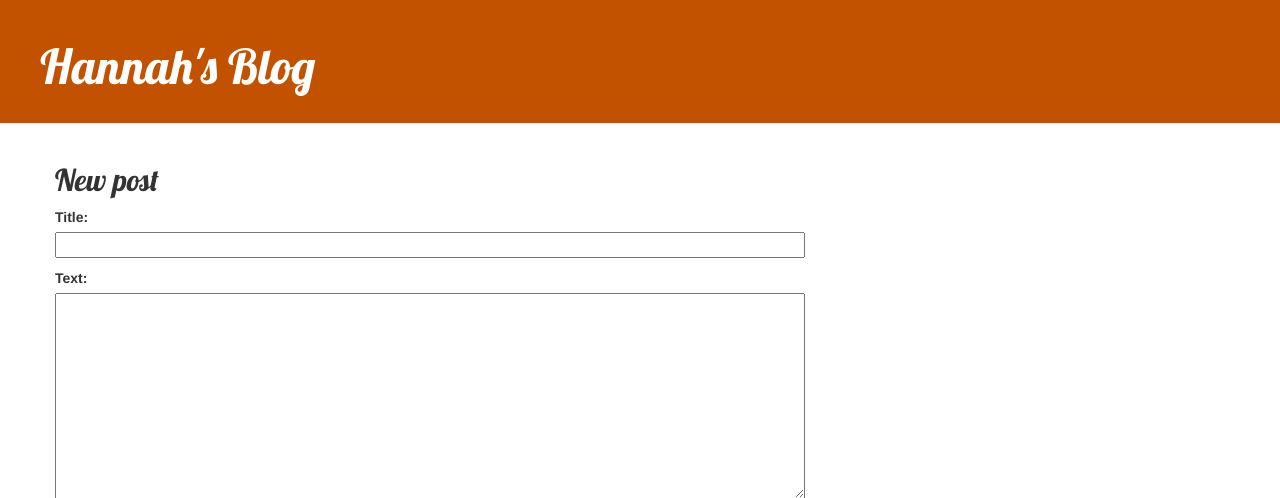
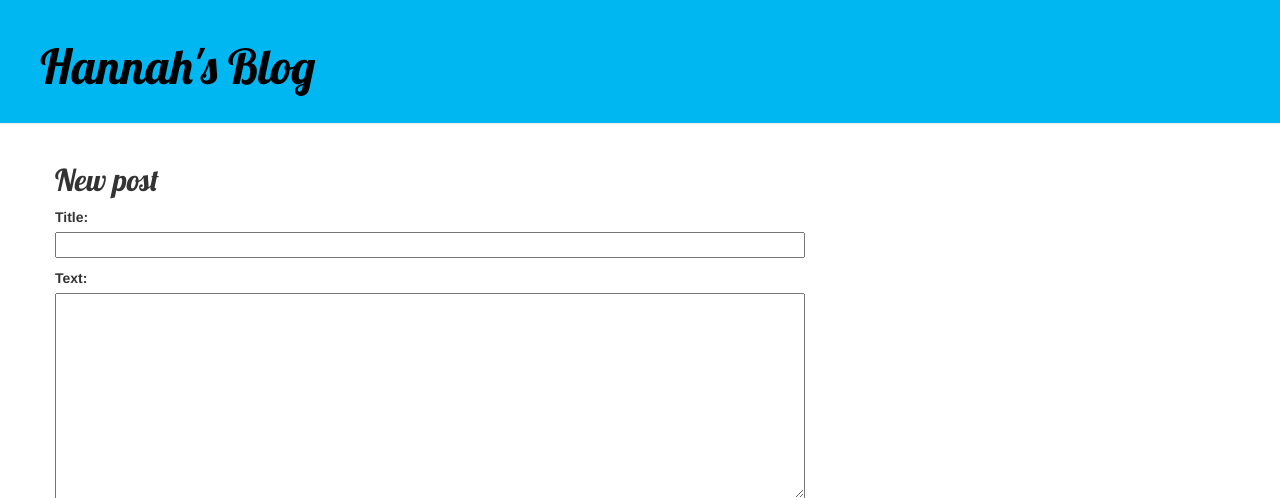
Before and after one commit to hannahleo/my-first-blog, a Django app: page /post/new/ in a window 1280 px wide. Shown: the top 498 px of the page. Run offline with Django 3.2, Linux system fonts and the light colour scheme; some libraries are stand-ins or nearby versions.

Commit message:
colour change

```diff
--- a/blog/static/css/blog.css
+++ b/blog/static/css/blog.css
@@ -1,11 +1,11 @@
 .page-header {
-    background-color: #C25100;
+    background-color: #01B7F2;
     margin-top: 0;
     padding: 20px 20px 20px 40px;
 }
 
 .page-header h1, .page-header h1 a, .page-header h1 a:visited, .page-header h1 a:active {
-    color: #ffffff;
+    color: #000000;
     font-size: 36pt;
     text-decoration: none;
 }
```
